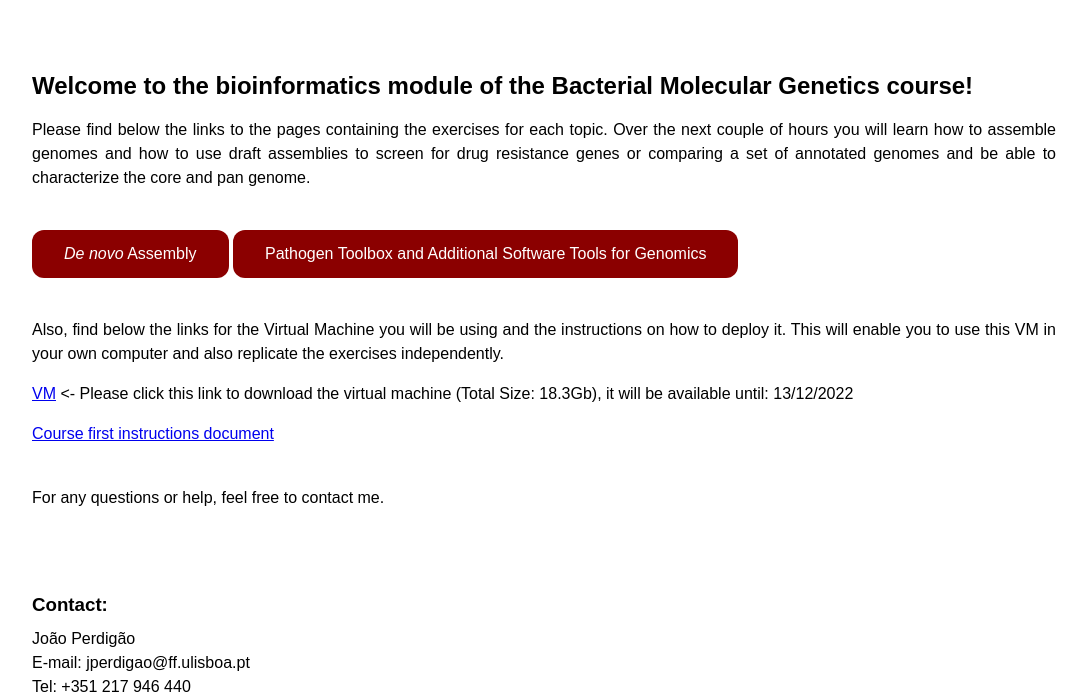
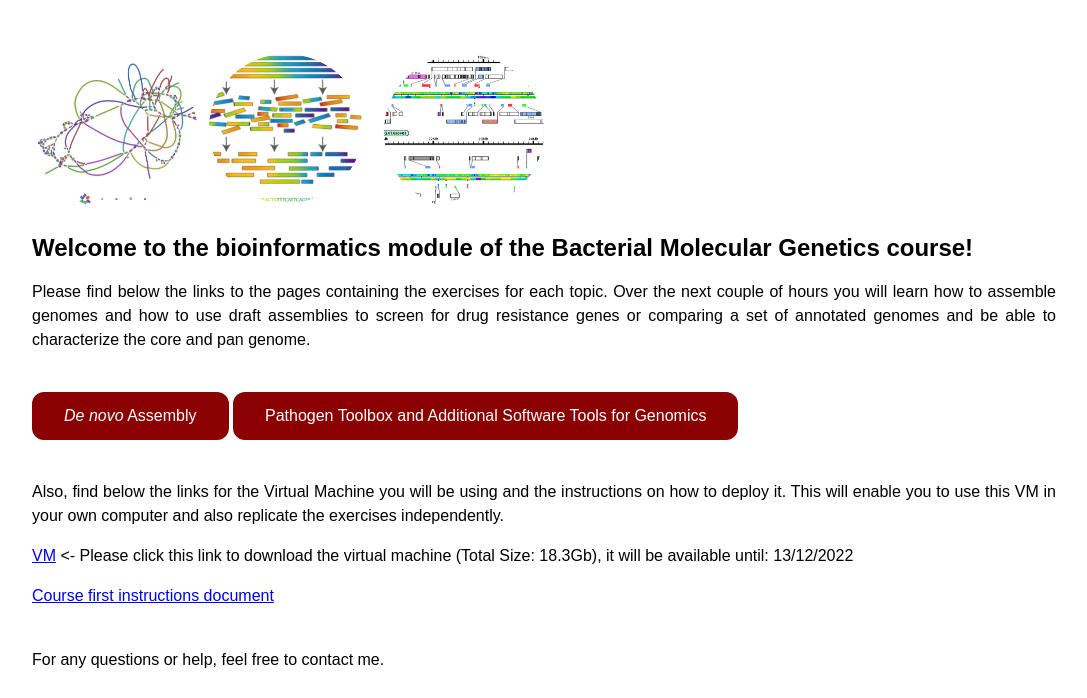
Before and after one commit to jperdigao/BacterialGenetics, a plain HTML site: page index.html in a window 1280 px wide. Shown: the part 102-800 px from the top of the page, without its empty margins (96-1183 px from the left). Drawn offline with Linux system fonts and the light colour scheme.

Commit message:
add image

```diff
--- a/index.html
+++ b/index.html
@@ -29,6 +29,7 @@
 
 </h1>
 </div>
+<img src="images/image1.png" alt="genomics images" width=50% height=50%>
 <h2>Welcome to the bioinformatics module of the Bacterial Molecular Genetics course!</h2>
 
 <p> Please find below the links to the pages containing the exercises for each topic. Over the next couple of hours you will learn how to assemble genomes and how to use draft assemblies to screen for drug resistance genes or comparing a set of annotated genomes and be able to characterize the core and pan genome.</p>
```
